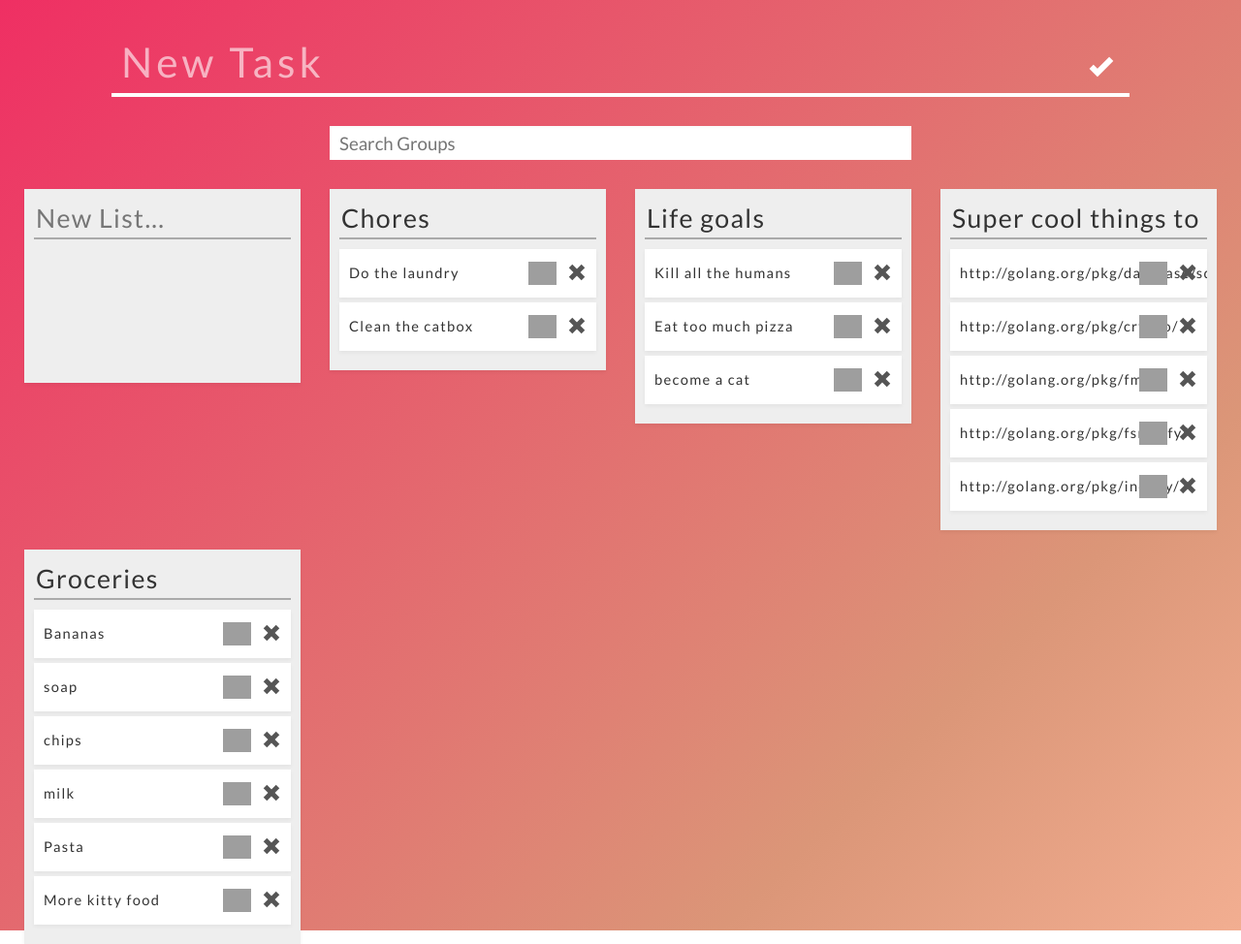
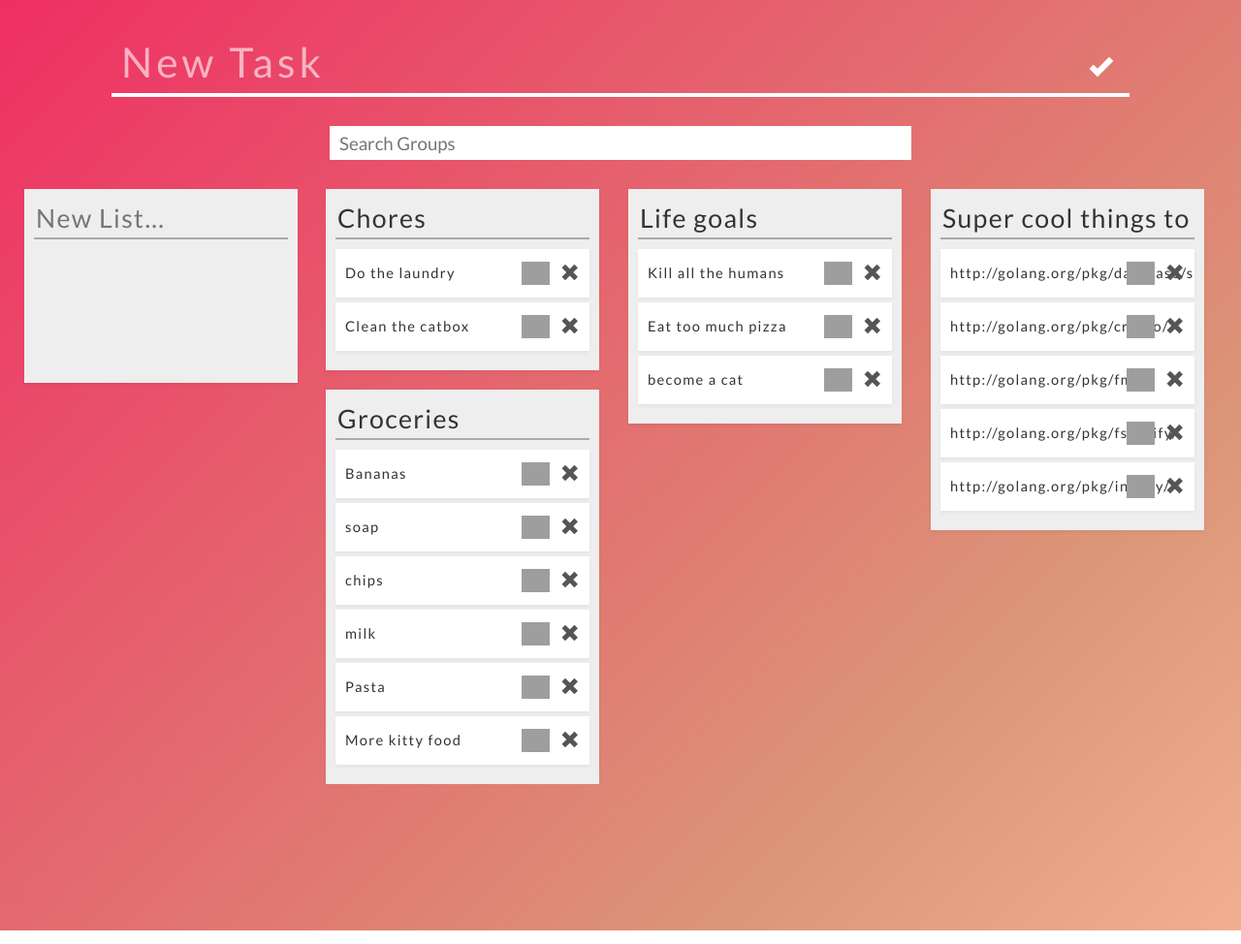
Before and after one commit to escribano/list-app, a plain HTML site: page templates/list-view-v2.html in a window 1280 px wide. Shown: the whole page at 97% size. After the commit the page ends 809 px from the top, so only its background shows below. Drawn offline with Linux system fonts and the light colour scheme; grey boxes are pictures that could not be loaded.

Commit message:
Added Masonry Grid support with masonry.js

```diff
--- a/static/css/style-test.css
+++ b/static/css/style-test.css
@@ -335,7 +335,13 @@ form .text input{
 	overflow: hidden;
 }
 
+.card{
+	width: 100%;
+}
 
+.js-masonry{
+	width: 99%;
+}
 
 .list{
 	background: #eee;
--- a/templates/list-view-v2.html
+++ b/templates/list-view-v2.html
@@ -65,8 +65,12 @@
       </div>
       <div class="cards">
 
+
+<div class="js-masonry" data-masonry-options='{ "itemSelector": ".card", "columnWidth": 0 }'>
+
+
         <!-- Begin New list card -->
-        <div class="col-lg-3 col-md-4 col-sm-6 ">
+        <div class="col-lg-3 col-md-4 col-sm-6 card">
   	  <div class="list preview add-new">
 	    <form class="title-edit">
 	      <input type="text" placeholder="New List..." ng-model="newList.name">
@@ -77,7 +81,7 @@
 
         <!-- Begin angular ng-repeat on list cards -->
         <div ng-repeat="list in Lists" class="masonryItem">
-          <div class="col-lg-3 col-md-4 col-sm-6">
+          <div class="col-lg-3 col-md-4 col-sm-6 card">
   	    <div class="list add-new">
               <form class="title-edit">
 	        <input type="text" value="{{ list.title }}">
@@ -98,11 +102,13 @@
         </div>
         <!-- End angular ng-repeat on list cards -->
 
+</div>
+
       </div>
     </div>
     <script src="/static/vendor/js/jquery-2.1.1.min.js" type="text/javascript"></script>
     <script src="/static/vendor/js/masonry.pkgd.min.js" type="text/javascript"></script>
-    <script src="/static/vendor/js/angular.min.js" type="text/javascript"></script>
+    <script src="../static/vendor/js/angular.min.js" type="text/javascript"></script>
     <!--<script src="/static/vendor/js/bootstrap.min.js" type="text/javascript"></script>-->
     <script src="/static/js/app.js" type="text/javascript"></script>
   </body>
```
